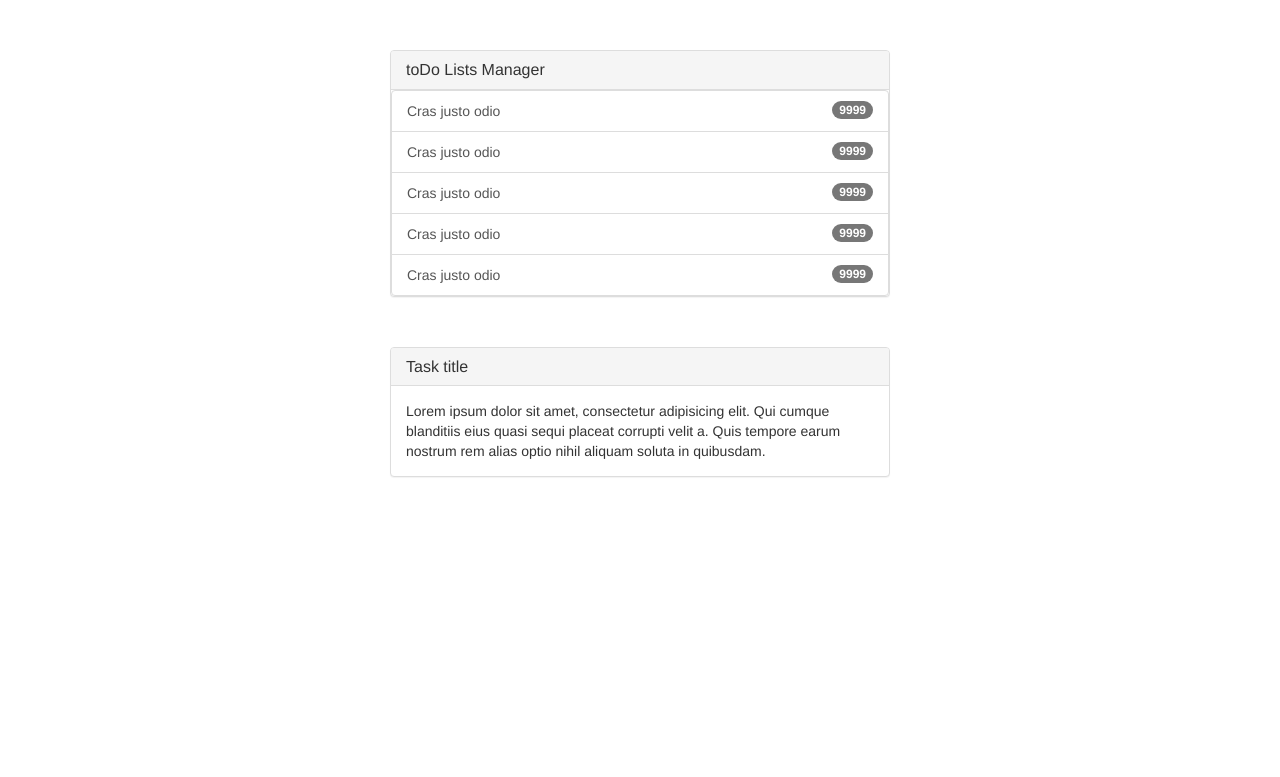
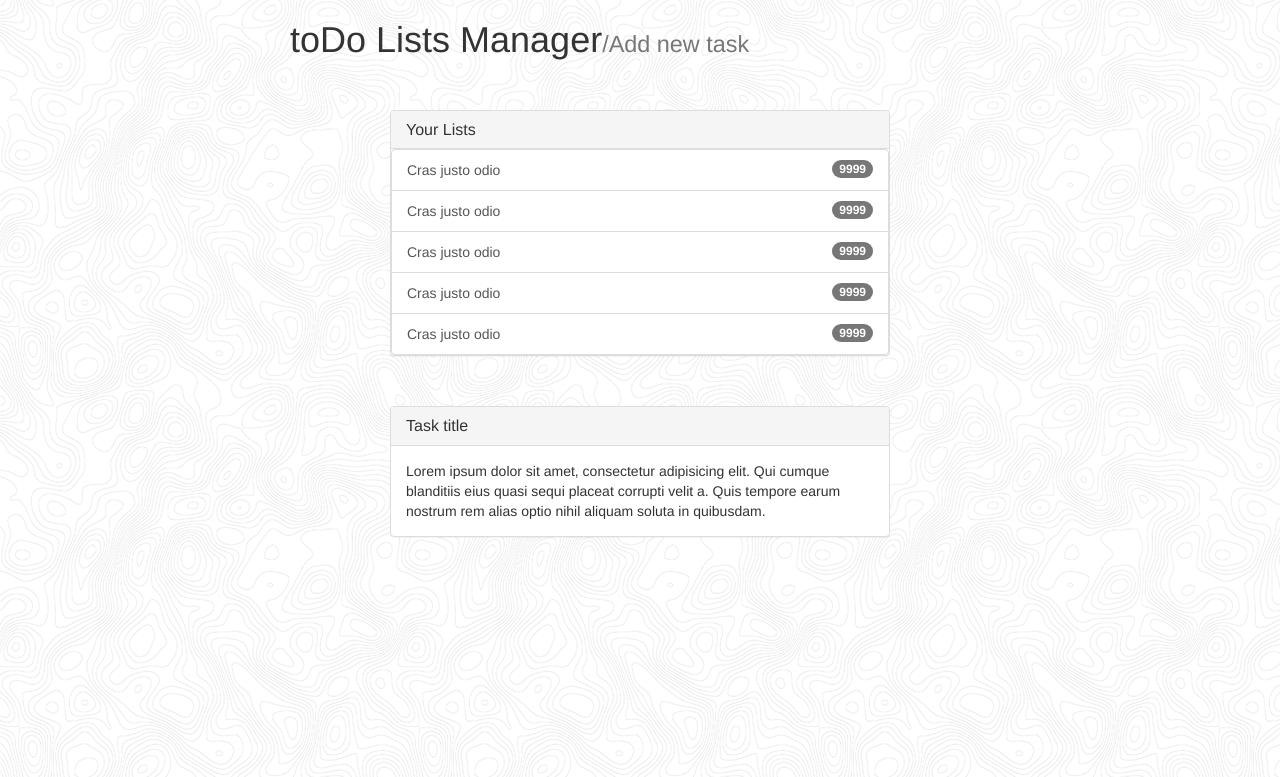
Before and after one commit to olecksamdr/toDoManager, a PHP site: page /template.html in a window 1280 px wide. Shown: the top 777 px of the page. Run offline with PHP 8.4, Linux system fonts and the light colour scheme.

Commit message:
Added texture for bg

```diff
--- a/style/css/style.css
+++ b/style/css/style.css
@@ -1,3 +1,8 @@
+body{
+	margin: 0 auto;
+	width: 700px;
+	background-image: url(../bg.png);
+}
 .lists, form, .tasks{
 	width: 500px;
 	margin: 50px auto;
--- a/template.html
+++ b/template.html
@@ -9,10 +9,11 @@
 	<title>Document</title>
 </head>
 <body>
+<h1>toDo Lists Manager<small>/Add new task</small></h1>
 <div class="lists">
   <div class="panel panel-default">
   	<div class="panel-heading">
-      <h3 class="panel-title">toDo Lists Manager</h3>
+      <h3 class="panel-title">Your Lists</h3>
   	</div>
   	<div class="panel-body">
 	  <div class="list-group">
```
Also changed, not shown: style/bg.png (added).
